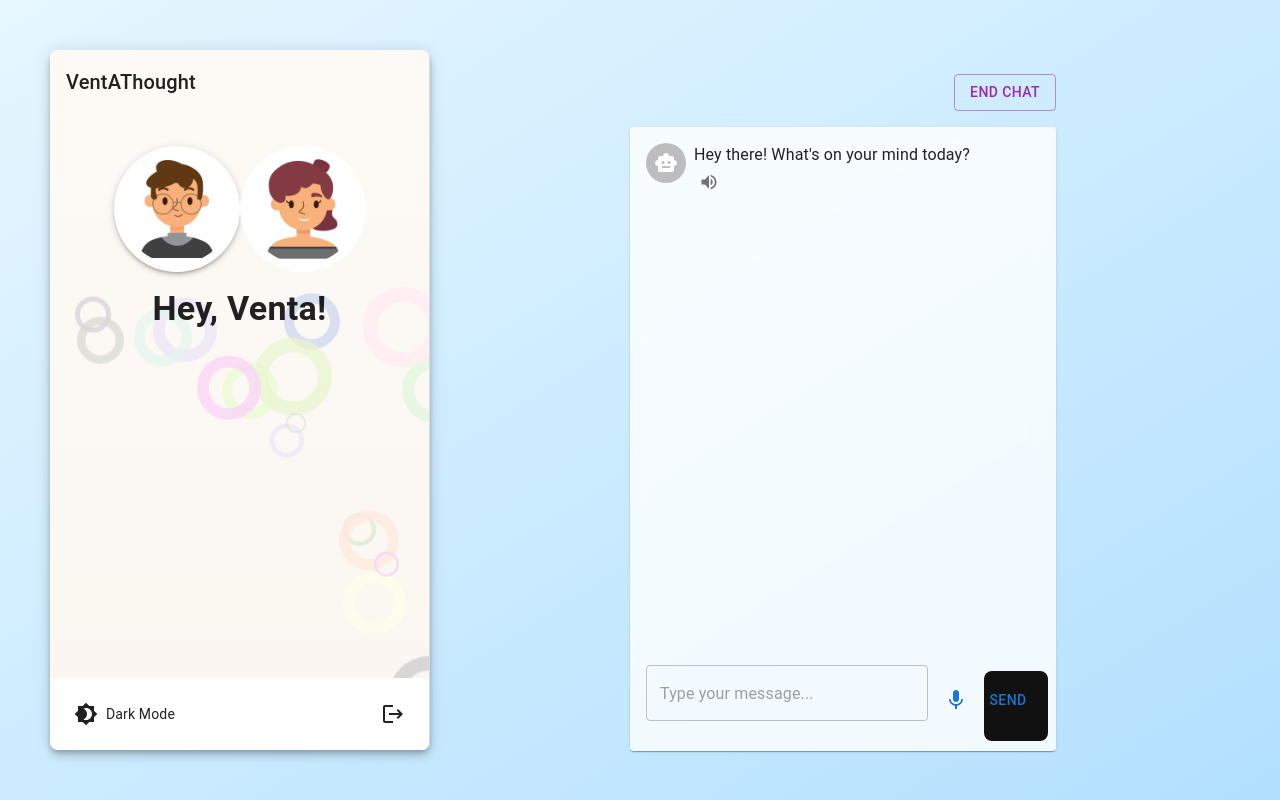
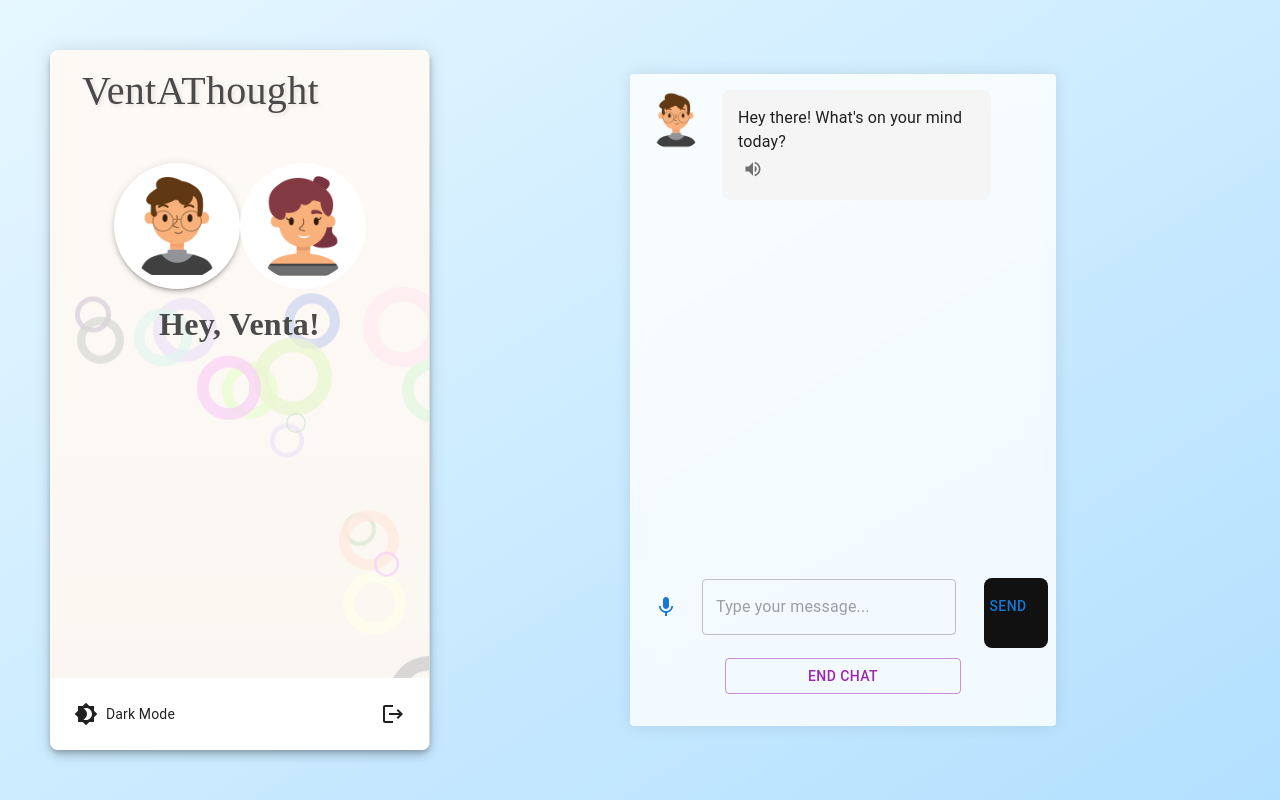
Before and after one commit to UrvikP/ventathought, a Next.js app: page /interface in a window 1280 px wide. Built offline with nearby package versions, Linux system fonts and the light colour scheme; no server answers.

Commit message:
Conitinuing with UI chagnes

```diff
--- a/app/interface/page.js
+++ b/app/interface/page.js
@@ -428,7 +428,17 @@ export default function Home() {
                 flexDirection: 'column',
                 backgroundColor: 'rgba(255, 255, 255, 0.8)', // Semi-transparent white background
               }}>
-                <Typography variant="h6" sx={{ p: 2 }}>
+                <Typography
+                  variant="h4"
+                  sx={{
+                    p: 2,
+                    ml: 2,
+                    fontFamily: "'Yatra One', cursive",
+                    fontSize: '2.5rem',
+                    color: '#4a4a4a',
+                    textShadow: '2px 2px 4px rgba(0,0,0,0.1)',
+                  }}
+                >
                   VentAThought
                 </Typography>
 
@@ -468,7 +478,16 @@ export default function Home() {
                       <Avatar sx={{ width: 110, height: 110 }} src="/images/woman.png" />
                     </IconButton>
                   </Box>
-                  <Typography variant="h4" sx={{ mt: 2, fontWeight: 'bold' }}>
+                  <Typography
+                    variant="h4"
+                    sx={{
+                      mt: 2,
+                      fontWeight: 'bold',
+                      fontFamily: "'Yatra One', cursive",
+                      fontSize: '2rem',
+                      color: '#4a4a4a',
+                    }}
+                  >
                     Hey, Venta!
                   </Typography>
                 </Box>
@@ -509,41 +528,44 @@ export default function Home() {
           mt: '50px',
           mx: '200px',
           mb: '25px',
+          height: 'calc(100vh - 100px)', // Adjust to match drawer height
         }}>
-          <Box sx={{ display: 'flex', justifyContent: 'flex-end', mb: 2 }}>
-            <Button
-              variant="outlined"
-              color="secondary"
-              onClick={endChat}
-              disabled={isChatLoading || isLoading}
-            >
-              End Chat
-            </Button>
-          </Box>
-
           <Paper sx={{
             flexGrow: 1,
             display: 'flex',
             flexDirection: 'column',
             overflow: 'hidden',
-            height: 'calc(100vh - 200px)', // Adjust height to account for top margin and padding
-            backgroundColor: 'rgba(255, 255, 255, 0.8)', // Semi-transparent white background
-            backdropFilter: 'blur(10px)', // Add a blur effect
+            height: '100%', // Fill the entire height
+            backgroundColor: 'rgba(255, 255, 255, 0.8)',
+            backdropFilter: 'blur(10px)',
+            boxShadow: '0px 0px 15px rgba(0, 0, 0, 0.1)', // Add shadow
           }}>
             <Box sx={{ flexGrow: 1, overflowY: 'auto', p: 2 }}>
               {messages.map((message, index) => (
-                <Box key={index} sx={{ display: 'flex', mb: 2 }}>
-                  <Box sx={{ display: 'flex', alignItems: 'flex-start', gap: 1 }}>
+                <Box key={index} sx={{
+                  display: 'flex',
+                  mb: 2,
+                  justifyContent: message.role === "user" ? 'flex-end' : 'flex-start'
+                }}>
+                  <Box sx={{
+                    display: 'flex',
+                    alignItems: 'flex-start',
+                    gap: 2,
+                    flexDirection: message.role === "user" ? 'row-reverse' : 'row'
+                  }}>
                     {message.role === "assistant" ? (
-                      <Avatar>
-                        <SmartToyIcon />
-                      </Avatar>
+                      <Avatar sx={{ width: 60, height: 60 }} src={selectedAvatar === 'alloy' ? "/images/man.png" : "/images/woman.png"} />
                     ) : (
-                      <Avatar>
-                        <PersonIcon />
+                      <Avatar sx={{ width: 60, height: 60 }}>
+                        <PersonIcon sx={{ fontSize: 40 }} />
                       </Avatar>
                     )}
-                    <Box>
+                    <Box sx={{
+                      maxWidth: '70%',
+                      backgroundColor: message.role === "user" ? '#e3f2fd' : '#f5f5f5',
+                      borderRadius: 2,
+                      p: 2,
+                    }}>
                       {renderMessage(message)}
                     </Box>
                   </Box>
@@ -555,27 +577,44 @@ export default function Home() {
                 </Box>
               )}
             </Box>
-            <Box component="form" onSubmit={(e) => { e.preventDefault(); sendMessage(); }} sx={{ display: 'flex', p: 2 }}>
+            <Box sx={{ display: 'flex', flexDirection: 'column', p: 2, gap: 2 }}>
+              <Box component="form" onSubmit={(e) => { e.preventDefault(); sendMessage(); }} sx={{ display: 'flex', alignItems: 'center' }}>
+                <IconButton
+                  color="primary"
+                  onClick={startListening}
+                  disabled={isListening}
+                  sx={{ mr: 2 }}
+                >
+                  <MicIcon />
+                </IconButton>
                 <TextField
                   fullWidth
+                  multiline
+                  maxRows={4}
                   variant="outlined"
                   placeholder="Type your message..."
                   value={message}
                   onChange={(e) => setMessage(e.target.value)}
-                sx={{ mr: 1 }}
+                  sx={{ mr: 5, flexGrow: 1, width: '75%' }} // Reduced width and right margin
                 />
-              <IconButton
-                color="primary"
-                onClick={startListening}
-                disabled={isListening}
-              >
-                <MicIcon />
-              </IconButton>
                 <CustomButton
                   id="transitionButton"
                   label="SEND"
                   onClick={sendMessage}
+                  style={{ marginLeft: '-20px' }} // Moved button more to the left
                 />
+              </Box>
+              <Box sx={{ display: 'flex', justifyContent: 'center', width: '100%', mb: 2 }}>
+                <Button
+                  variant="outlined"
+                  color="secondary"
+                  onClick={endChat}
+                  disabled={isChatLoading || isLoading}
+                  sx={{ width: '60%' }}
+                >
+                  End Chat
+                </Button>
+              </Box>
             </Box>
           </Paper>
         </Box>
```
Lines whose indentation alone changed are shown as unchanged.
